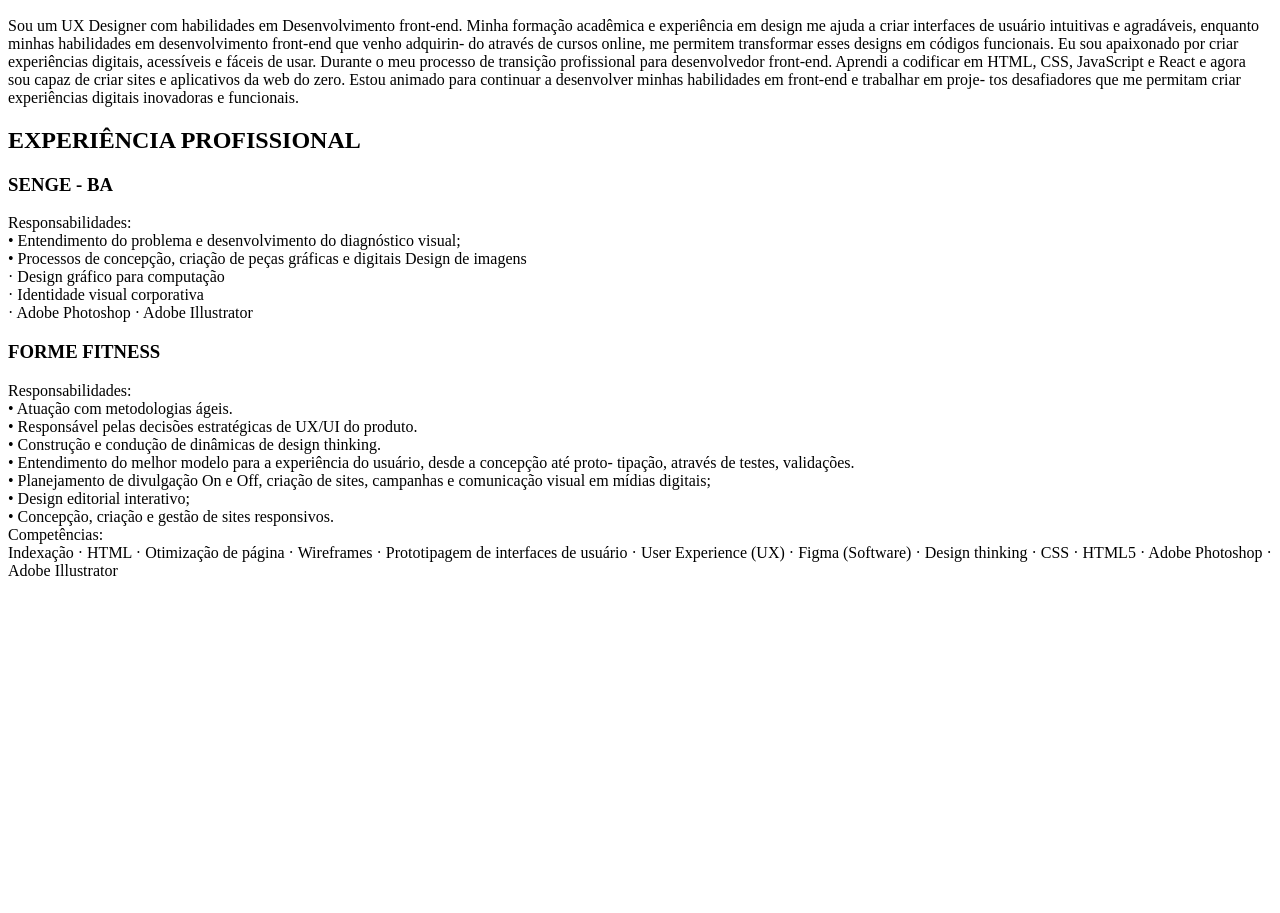
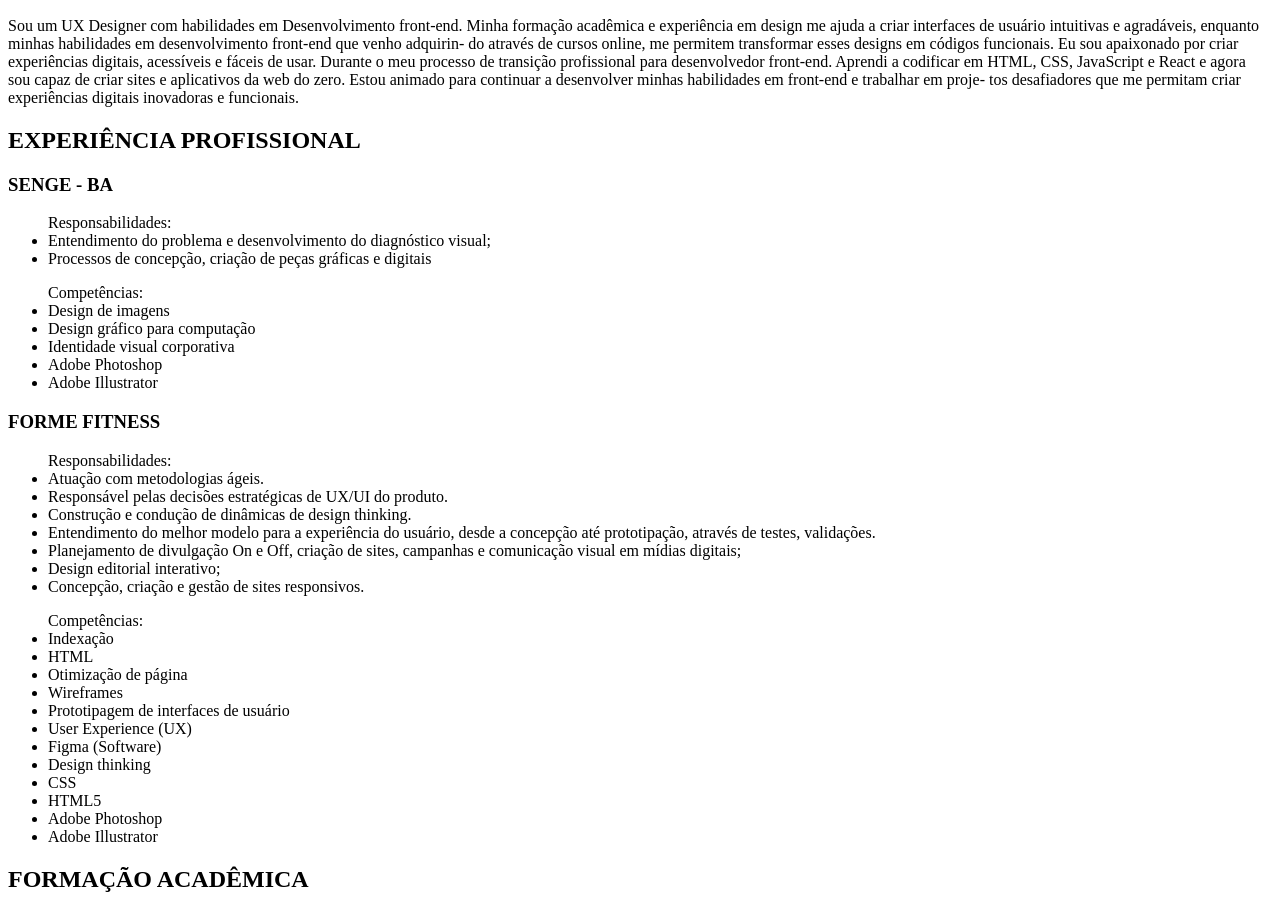
Before and after one commit to cayosantana/unifel-front-end-t4, a plain HTML site: page cv.html in a window 1280 px wide. Shown: the part 110-1023 px from the top of the page. Before the commit the page ends 800 px from the top, so only its background shows below. Drawn offline with Linux system fonts and the light colour scheme.

Commit message:
Update cv.html

```diff
--- a/cv.html
+++ b/cv.html
@@ -25,28 +25,42 @@
         tos desafiadores que me permitam criar experiências digitais inovadoras e funcionais.</p>
         <h2>EXPERIÊNCIA PROFISSIONAL</h2>
         <h3>SENGE - BA</h3>
-        <p>Responsabilidades:<br>
-            • Entendimento do problema e desenvolvimento do diagnóstico visual;<br>
-            • Processos de concepção, criação de peças gráficas e digitais
-            Design de imagens<br> · Design gráfico para computação<br> · Identidade visual corporativa<br> · Adobe
-            Photoshop · Adobe Illustrator</p>
+        <ul>Responsabilidades:
+            <li>Entendimento do problema e desenvolvimento do diagnóstico visual;</li>
+            <li>Processos de concepção, criação de peças gráficas e digitais</li>
+        </ul>
+        <ul>Competências:
+            <li>Design de imagens</li>
+            <li>Design gráfico para computação</li>
+            <li>Identidade visual corporativa</li>
+            <li>Adobe Photoshop</li>
+            <li>Adobe Illustrator</li>
+        </ul>
         <h3>FORME FITNESS</h3>
-        <p>Responsabilidades:<br>
-            • Atuação com metodologias ágeis.<br>
-            • Responsável pelas decisões estratégicas de UX/UI do produto.<br>
-            • Construção e condução de dinâmicas de design thinking.<br>
-
-            • Entendimento do melhor modelo para a experiência do usuário, desde a concepção até proto-
-            tipação, através de testes, validações.<br>
-
-            • Planejamento de divulgação On e Off, criação de sites, campanhas e comunicação visual em
-            mídias digitais;<br>
-            • Design editorial interativo;<br>
-            • Concepção, criação e gestão de sites responsivos.<br>
-            Competências:<br>
-            Indexação · HTML · Otimização de página · Wireframes · Prototipagem de interfaces de usuário
-            · User Experience (UX) · Figma (Software) · Design thinking · CSS · HTML5 · Adobe Photoshop ·
-            Adobe Illustrator</p>
+        <p><ul>Responsabilidades:
+            <li>Atuação com metodologias ágeis.</li>
+            <li>Responsável pelas decisões estratégicas de UX/UI do produto.</li>
+            <li>Construção e condução de dinâmicas de design thinking.</li>
+            <li>Entendimento do melhor modelo para a experiência do usuário, desde a concepção até prototipação, através de testes, validações.</li>
+            <li>Planejamento de divulgação On e Off, criação de sites, campanhas e comunicação visual em mídias digitais;</li>
+            <li>Design editorial interativo;</li>
+            <li>Concepção, criação e gestão de sites responsivos.</li>
+        </ul>
+        <ul>Competências:
+            <li>Indexação</li>
+            <li>HTML</li>
+            <li>Otimização de página</li>
+            <li>Wireframes</li>
+            <li>Prototipagem de interfaces de usuário</li>
+            <li>User Experience (UX)</li>
+            <li>Figma (Software)</li>
+            <li>Design thinking</li>
+            <li>CSS</li>
+            <li>HTML5</li>
+            <li>Adobe Photoshop</li>
+            <li>Adobe Illustrator</li>
+        </ul>
+        <h2>FORMAÇÃO ACADÊMICA</h2>
     </main>
     <footer>
 
```
